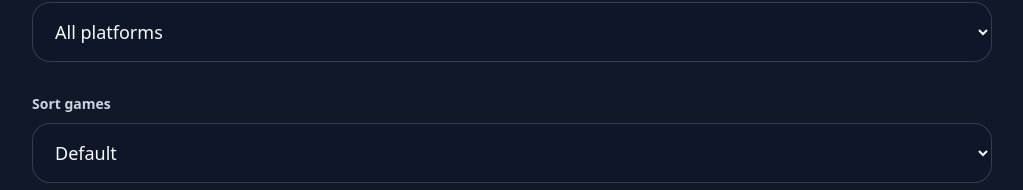
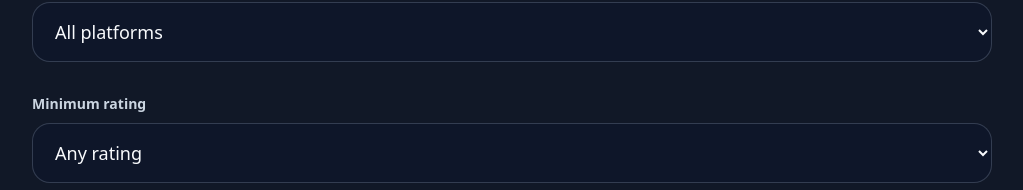
Before and after one commit to He8eco/frontend-workflow-lab, a React (Vite) app in the folder react-fundamentals/: page / in a window 1280 px wide. Shown: the part 610-800 px from the top of the page, without its empty margins (128-1151 px from the left). Built offline with nearby package versions, Linux system fonts and the light colour scheme.

Commit message:
feat: add rating filter

```diff
--- a/react-fundamentals/src/App.jsx
+++ b/react-fundamentals/src/App.jsx
@@ -2,8 +2,9 @@ import { useState } from 'react'
 import { Header } from './components/Header'
 import { SearchBar } from './components/SearchBar'
 import { SortSelect } from './components/SortSelect'
-import { GenteFilter } from './components/GenreFilter'
+import { GenreFilter } from './components/GenreFilter'
 import { PlatformFilter } from './components/PlatformFilter'
+import { RatingFilter } from './components/RatingFilter'
 import { GameList } from './components/GameList'
 import { games } from './data/games'
 import './App.css'
@@ -14,6 +15,7 @@ export default function App() {
   const [sort, setSort] = useState('default')
   const [genre, setGenre] = useState('all')
   const [platform, setPlatform] = useState('all')
+  const [minRating, setMinRating] = useState(0)
 
   const normalizedSearchQuery = searchQuery.trim().toLowerCase()
 
@@ -29,7 +31,7 @@ export default function App() {
     return game.genre === genre
   })
 
-  const filteredGames = genreFilteredGames.filter((game) => {
+  const platformFilteredGames = genreFilteredGames.filter((game) => {
     if (platform === 'all') {
       return true
     }
@@ -37,6 +39,9 @@ export default function App() {
     return game.platform === platform
   })
 
+  const filteredGames = platformFilteredGames.filter((game) => {
+    return game.rating >= minRating
+  })
   const sortedGames = [...filteredGames].sort((firstGame, secondGame) => {
     switch (sort) {
       case 'rating-desc':
@@ -68,8 +73,9 @@ export default function App() {
       <Header favoritesCount={favorites.length} />
 
       <SearchBar searchQuery={searchQuery} onSearchChange={setSearchQuery} />
-      <GenteFilter genre={genre} onGenreChange={setGenre} />
+      <GenreFilter genre={genre} onGenreChange={setGenre} />
       <PlatformFilter platform={platform} onPlatformChange={setPlatform} />
+      <RatingFilter minRating={minRating} onMinRatingChange={setMinRating} />
       <SortSelect sort={sort} onSortChange={setSort} />
       <GameList
         games={sortedGames}
--- a/react-fundamentals/src/components/GenreFilter.jsx
+++ b/react-fundamentals/src/components/GenreFilter.jsx
@@ -1,4 +1,4 @@
-export function GenteFilter({ genre, onGenreChange }) {
+export function GenreFilter({ genre, onGenreChange }) {
   return (
     <section className="filter-panel" aria-label="Genre filter">
       <label className="filter-panel__label" htmlFor="game-genre">
--- /dev/null
+++ b/react-fundamentals/src/components/RatingFilter.jsx
@@ -0,0 +1,21 @@
+export function RatingFilter({ minRating, onMinRatingChange }) {
+  return (
+    <section className="filter-panel" aria-label="Rating filter">
+      <label className="filter-panel__label" htmlFor="game-rating">
+        Minimum rating
+      </label>
+
+      <select
+        id="game-rating"
+        className="filter-panel__select"
+        value={minRating}
+        onChange={(event) => onMinRatingChange(Number(event.target.value))}
+      >
+        <option value="0">Any rating</option>
+        <option value="8">8+</option>
+        <option value="9">9+</option>
+        <option value="9.5">9.5+</option>
+      </select>
+    </section>
+  )
+}
```
Also changed, not shown: 2 other files (tests, documents, lock files or other folders).
